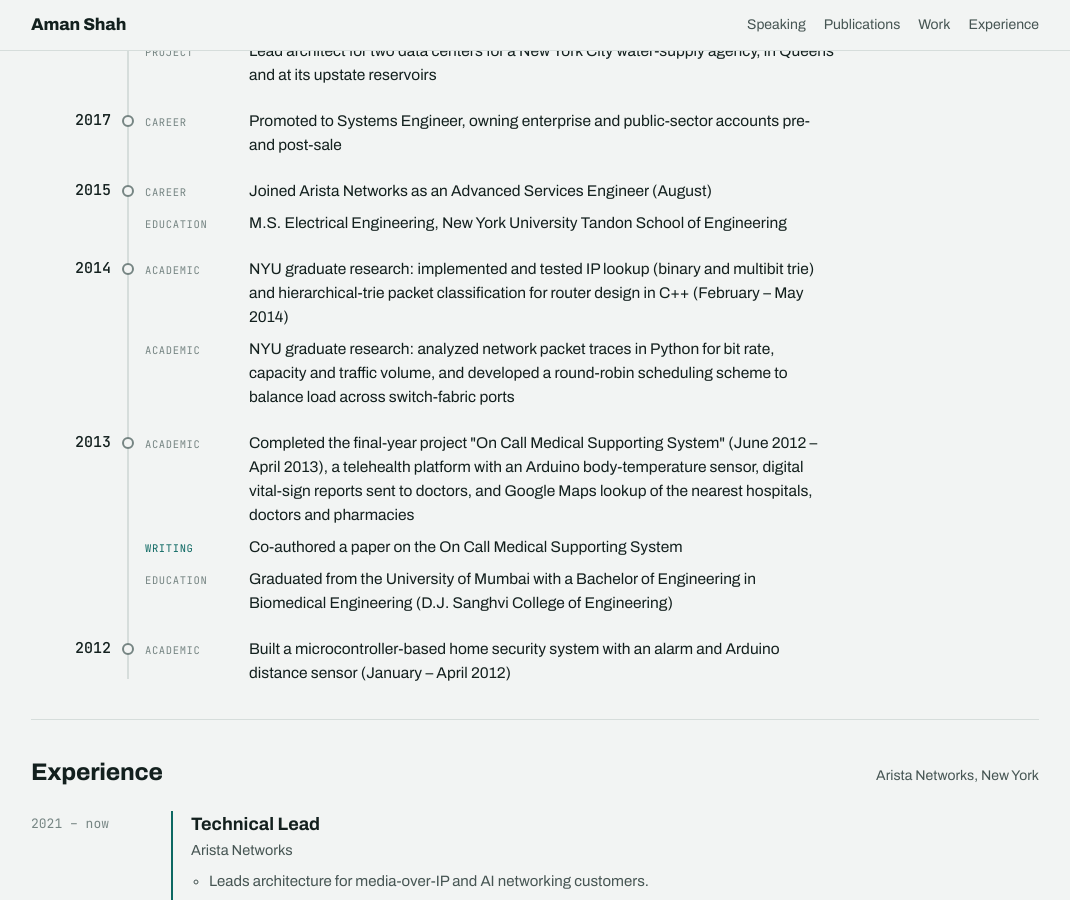
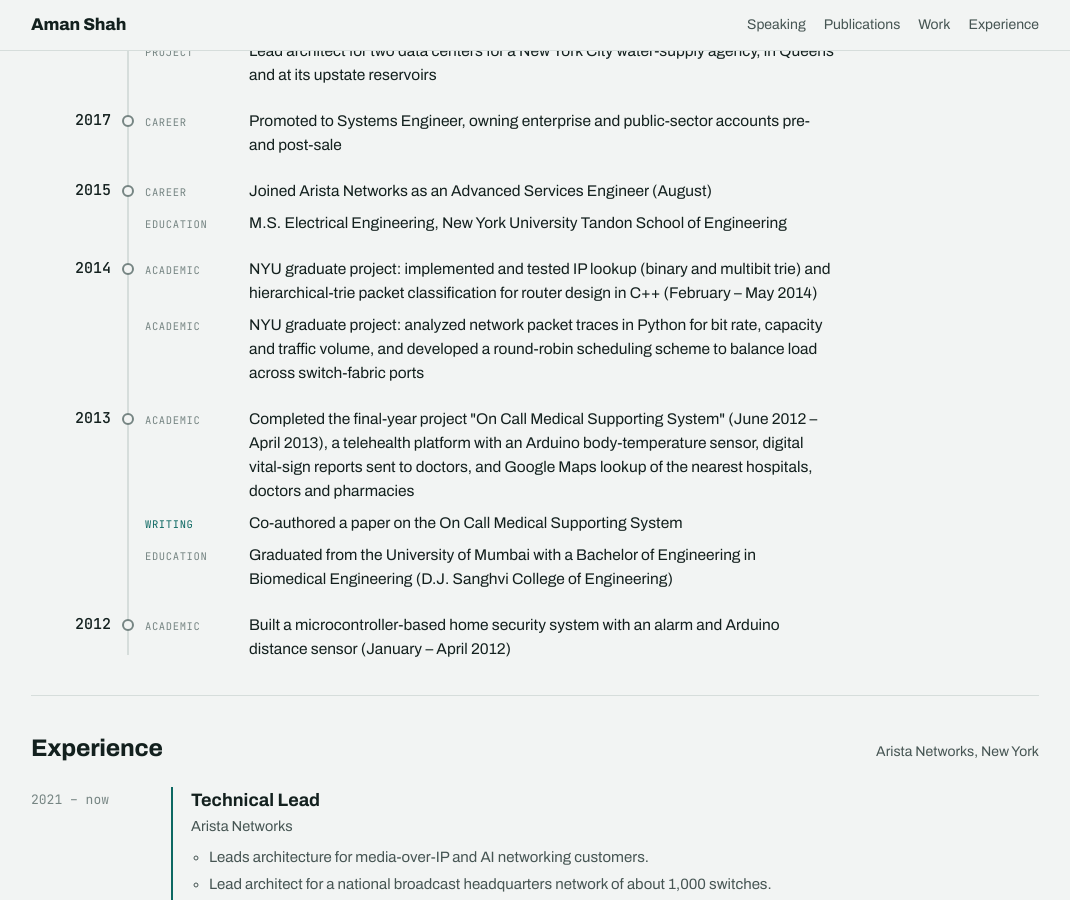
Before and after one commit to Amanshah91/amanshah91.github.io, a Jekyll site: the page built from index.html, in a window 1280 px wide and 900 px high, scrolled down 2415 px. Shown: the whole window, without its empty margins (105-1175 px from the left). Built offline with Jekyll 4.4.1, drawn with Linux system fonts in a browser that asks for light colours.

Commit message:
Draft: call NYU work projects, not research
Co-Authored-By: Claude Opus 5.5 <noreply@anthropic.com>
Claude-Session: https://claude.ai/code/session_016ECpXB9SB4zXKomSvGvhZo

```diff
--- a/_data/milestones.yml
+++ b/_data/milestones.yml
@@ -48,9 +48,9 @@
 - year: "2014"
   items:
     - kind: Academic
-      text: "NYU graduate research: implemented and tested IP lookup (binary and multibit trie) and hierarchical-trie packet classification for router design in C++ (February – May 2014)"
+      text: "NYU graduate project: implemented and tested IP lookup (binary and multibit trie) and hierarchical-trie packet classification for router design in C++ (February – May 2014)"
     - kind: Academic
-      text: "NYU graduate research: analyzed network packet traces in Python for bit rate, capacity and traffic volume, and developed a round-robin scheduling scheme to balance load across switch-fabric ports"
+      text: "NYU graduate project: analyzed network packet traces in Python for bit rate, capacity and traffic volume, and developed a round-robin scheduling scheme to balance load across switch-fabric ports"
 
 - year: "2013"
   items:
```
